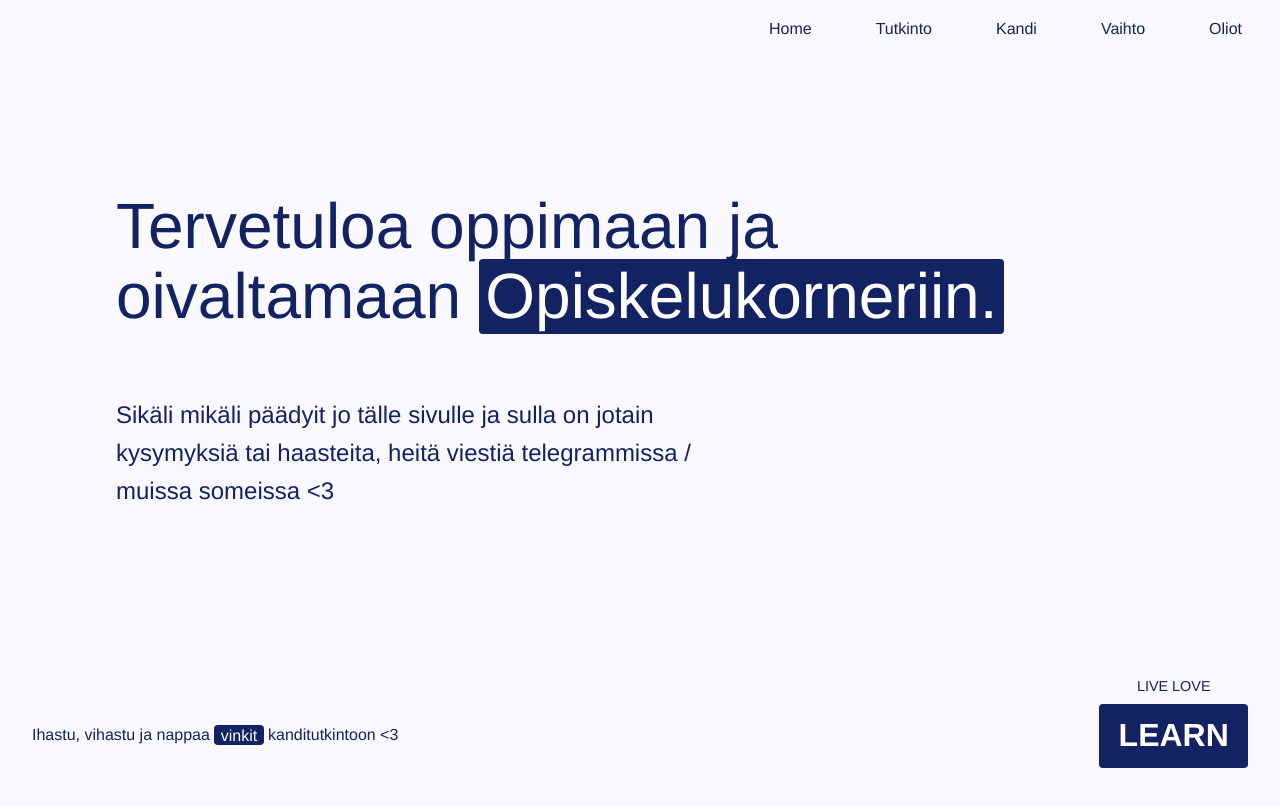
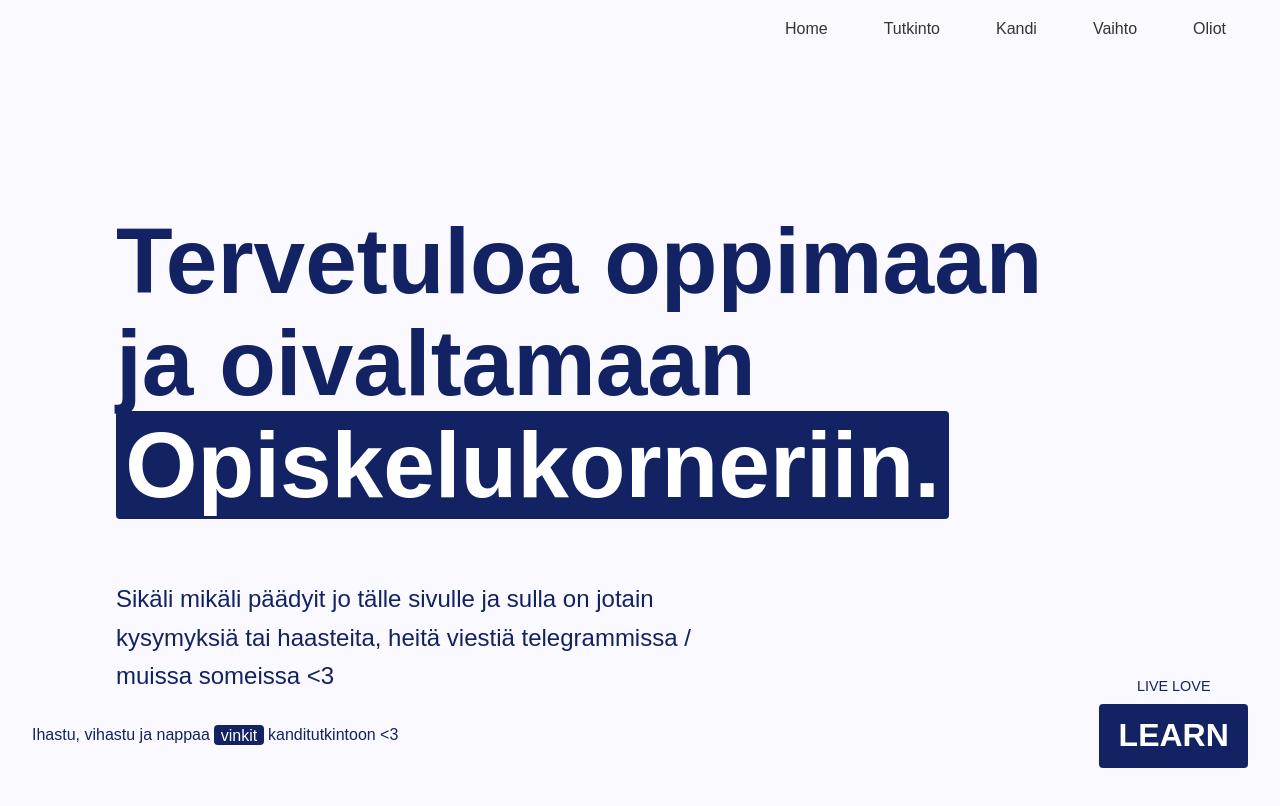
Before and after one commit to lehtio/Opiskelukorneri, a React (Vite) app in the folder opintokorneri/: page / in a window 1280 px wide. Shown: the top 806 px of the page. Built offline with nearby package versions, Linux system fonts and the light colour scheme.

Commit message:
korjattu header

```diff
--- a/opintokorneri/src/App.jsx
+++ b/opintokorneri/src/App.jsx
@@ -1,11 +1,29 @@
+// src/App.jsx
 import './App.css';
+import { BrowserRouter as Router, Routes, Route } from 'react-router-dom';
 import Home from './pages/Home';
+import Olio from './pages/Olio';
+import Kandi from './pages/Kandi';
+import Vaihto from './pages/Vaihto';
+import Tutkinto from './pages/Tutkinto';
+import Header from './components/Header';
+import Footer from './components/Footer';
 
 const App = () => {
   return (
-    <div className="App">
-      <Home />
-    </div>
+    <Router>
+      <div className="App">
+        <Header /> {/* Header näkyy kaikilla sivuilla */}
+        <Routes>
+          <Route path="/" element={<Home />} />
+          <Route path="/tutkinto" element={<Tutkinto />} />
+          <Route path="/olio" element={<Olio />} />
+          <Route path="/kandi" element={<Kandi />} />
+          <Route path="/vaihto" element={<Vaihto />} />
+        </Routes>
+        <Footer /> {/* Footer näkyy myös kaikilla sivuilla */}
+      </div>
+    </Router>
   );
 };
 
--- /dev/null
+++ b/opintokorneri/src/components/Header.jsx
@@ -0,0 +1,20 @@
+
+import React from 'react';
+import { Link } from 'react-router-dom';
+import '../styles/Header.css'; // luodaan erillinen tyyli tarvittaessa
+
+const Header = () => {
+  return (
+    <nav className="navbar">
+      <ul className="nav-list">
+        <li><Link to="/" className="nav-item">Home</Link></li>
+        <li><Link to="/tutkinto" className="nav-item">Tutkinto</Link></li>
+        <li><Link to="/kandi" className="nav-item">Kandi</Link></li>
+        <li><Link to="/vaihto" className="nav-item">Vaihto</Link></li>
+        <li><Link to="/olio" className="nav-item">Oliot</Link></li>
+      </ul>
+    </nav>
+  );
+};
+
+export default Header;
--- a/opintokorneri/src/pages/Home.jsx
+++ b/opintokorneri/src/pages/Home.jsx
@@ -1,47 +1,18 @@
+// src/pages/Home.jsx
 import React from 'react';
-import { BrowserRouter as Router, Routes, Route, Link } from 'react-router-dom';
-import Olio from './Olio';
-import Kandi from './Kandi';
-import Vaihto from './Vaihto';
-import Tutkinto from './Tutkinto';
 import '../styles/Studies.css';
-import Footer from '../components/Footer';
 
 const Home = () => {
   return (
-    <Router>
     <div className="home-container">
-        {/* Navigaatio yläreunaan */}
-        <nav className="navbar">
-          <ul className="nav-list">
-            <li><Link to="/" className="nav-item">Home</Link></li>
-            <li><Link to="/tutkinto" className="nav-item">Tutkinto</Link></li>
-            <li><Link to="/kandi" className="nav-item">Kandi</Link></li>
-            <li><Link to="/vaihto" className="nav-item">Vaihto</Link></li>
-            <li><Link to="/olio" className="nav-item">Oliot</Link></li>
-          </ul>
-        </nav>
-
-        {/* Reitit */}
-        <Routes>
-
-         <Route path="/tutkinto" element={<Tutkinto />} />
-          <Route path="/olio" element={<Olio />} />
-          <Route path="/kandi" element={<Kandi />} />
-          <Route path="/vaihto" element={<Vaihto />} />
-        </Routes>
-
-        {/* Etusivun sisältö */}
       <div className="content">
         <h1 className="title">Tervetuloa oppimaan ja oivaltamaan <span className="highlight">Opiskelukorneriin.</span></h1>
         <p className="description">
           Sikäli mikäli päädyit jo tälle sivulle ja sulla on jotain kysymyksiä tai haasteita,
           heitä viestiä telegrammissa / muissa someissa &lt;3
         </p>
-    <Footer />
       </div>
     </div>
-    </Router>
   );
 };
 
--- a/opintokorneri/src/pages/Vaihto.jsx
+++ b/opintokorneri/src/pages/Vaihto.jsx
@@ -1,19 +1,24 @@
 import React from 'react';
+import kuva from '../assets/mandariini.png'; // huom. korjattu import
+import '../styles/Vaihto.css';
 
 const Vaihto = () => {
   return (
     <div>
+      <p>Ai vaihtoonko oot menossa? No täältä löytynee sulle sitten kivaa infoa aiheesta</p>
       <h1>Vaihtojutut</h1>
-      <p>Ai vaihtoonko oot menossa?</p>
+
+      <img src={kuva} alt="Mandariini" style={{ width: '200px', height: 'auto', display: 'block', margin: '2rem auto' }} />
+
 
       <h2>Unspoken säädöt ja ongelmat joita voit vaihdossa kohdata</h2>
       <h2>Unspoken voitot - syitä lähteä vaihtoon</h2>
       <p>Oletko koskaan miettinyt, mitä kaikkea voit saavuttaa vaihto-opinnoissa? Tässä muutamia syitä, miksi kannattaa harkita vaihtoa:</p>
-      <ul>
-        <li>Klassikko: Uudet ystävät ja verkostot sekä kansainvälistyminen ja kielitaidon kehittyminen.</li>
-        <li>Uudet kulttuurit ja kielet - vaihto on loistava aika aloittaa uuden kielen opiskelu, kuten itse tein! Kielen aloittaminen on helpompaa oikean kielisessä ympäristössä</li>
-        <li>Voit löytää tutkintoosi kokonaisen sivuaineen, jota kotiyliopisto ei pystynyt tarjoamaan. Esimerkiksi itse tein maisterin tutkintooni industrial managementin sivuaineen.</li>
-      </ul>
+      <ul className="vaihto-list">
+          <li>Klassikko: Uudet ystävät ja verkostot sekä kansainvälistyminen ja kielitaidon kehittyminen.</li>
+          <li>Uudet kulttuurit ja kielet – vaihto on loistava aika aloittaa uuden kielen opiskelu, kuten itse tein! Kielen aloittaminen on helpompaa oikean kielisessä ympäristössä.</li>
+          <li>Voit löytää tutkintoosi kokonaisen sivuaineen, jota kotiyliopisto ei pystynyt tarjoamaan. Esimerkiksi itse tein maisterin tutkintooni industrial managementin sivuaineen.</li>
+        </ul>
       <h2>Taktikoi vaihto-opinnot - saa etumatkaa tutkintoon ja hae monipuolisempaa akateemista osaamista</h2>
     </div>
   );
--- /dev/null
+++ b/opintokorneri/src/styles/Header.css
@@ -0,0 +1,16 @@
+/* src/styles/Header.css */
+.navbar {
+
+    padding: 1rem;
+  }
+
+  .nav-list {
+    list-style: none;
+    display: flex;
+    gap: 1rem;
+  }
+
+  .nav-item {
+    text-decoration: none;
+    color: #333;
+  }
--- a/opintokorneri/src/styles/Kandi.css
+++ b/opintokorneri/src/styles/Kandi.css
@@ -116,9 +116,8 @@ body {
 }
 
 /* Tips-osio */
-.tips-section {
 
-}
+
 
 .tips-list {
   list-style-type: " 🍋  ";
--- /dev/null
+++ b/opintokorneri/src/styles/Vaihto.css
@@ -0,0 +1,21 @@
+.vaihto-list {
+    list-style-type: "🍊 ";
+    padding-left: 1.5rem;
+    margin-top: 1rem;
+  }
+
+  .vaihto-list li {
+    margin-bottom: 1rem;
+    font-size: 1.2rem;
+    line-height: 1.5;
+    color: #122262;
+    transition: color 0.3s ease, background-color 0.3s ease;
+  }
+
+  /* Hover tehoste listoille */
+  .vaihto-list li:hover {
+    color: #6c7ab7;
+    background-color: #e6ebff;
+    border-radius: 6px;
+    padding: 0.3rem;
+  }
```
Lines whose indentation alone changed are shown as unchanged.
